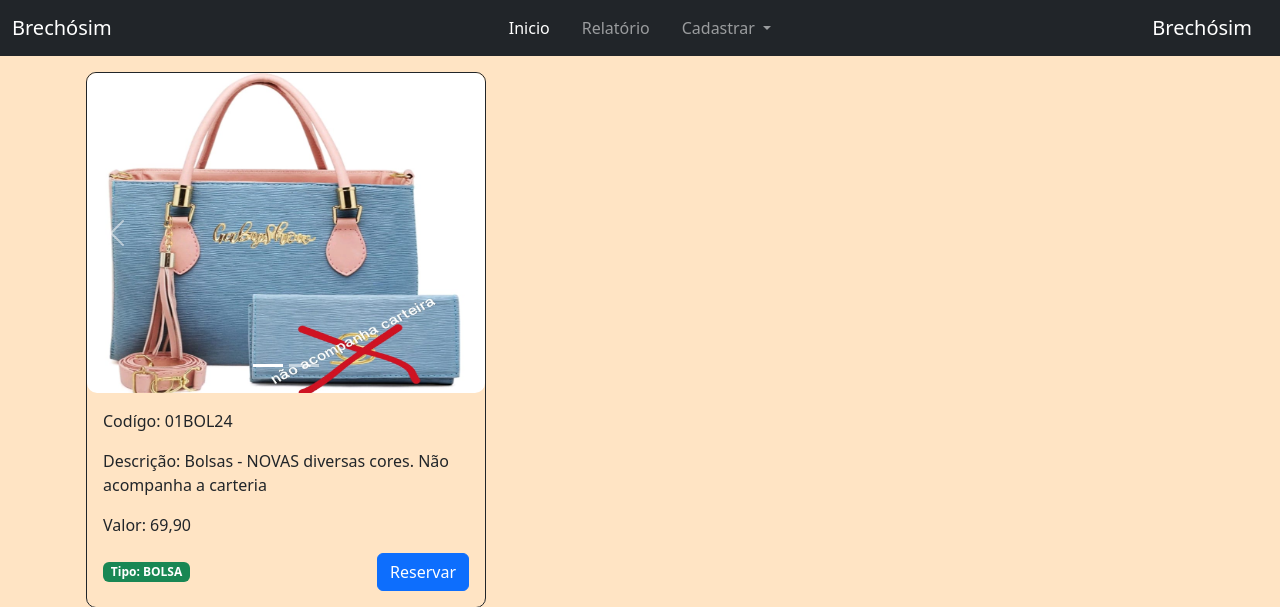
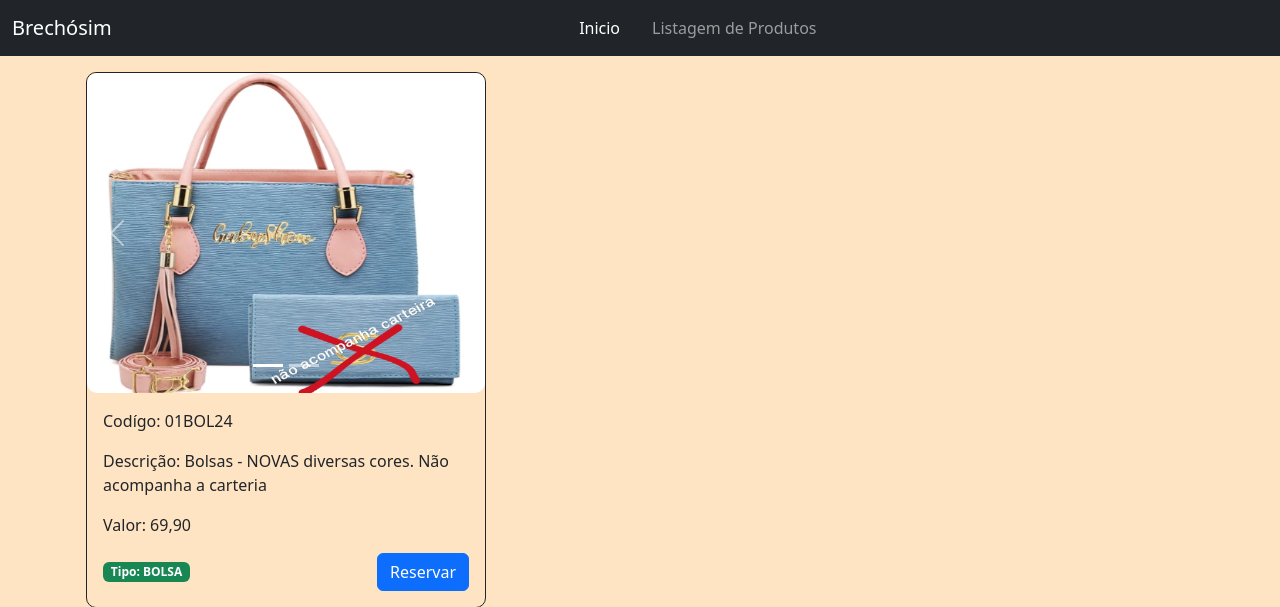
Before and after one commit to Jorgew03/AgendamentoPI, a Django app: page / in a window 1280 px wide. Shown: the top 607 px of the page. Run offline with Django 5.2, Linux system fonts and the light colour scheme; data comes from the database, SQL or seed files in the repository.

Commit message:
Acerto na navbar

```diff
--- a/base/templates/navbar.html
+++ b/base/templates/navbar.html
@@ -17,28 +17,11 @@
                 </li>
 
                 <li class="nav-item">
-                    <a class="nav-link" href="/">Relatório</a>
+                    <a class="nav-link" href="/">Listagem de Produtos</a>
                 </li>
 
-                <li class="nav-item dropdown">
-                    <a class="nav-link dropdown-toggle" href="#" role="button" data-bs-toggle="dropdown" aria-expanded="false">
-                        Cadastrar
-                    </a>
-                    <ul class="dropdown-menu dropdown-menu-dark">
-                        <li>
-                           ">Cliente</a>
-                        </li>
-                        <li>
-                            <hr class="dropdown-divider">
-                        </li>
-                        <li>
-                           >Imóvel</a>
-                        </li>
-                    </ul>
-                </li>
-            </ul>
 
-            <a class="navbar-brand" href="#">Brechósim</a>
+
 
         </div>
 
```
Also changed, not shown: pyvenv.cfg (+4 -4 lines), 9 other files.
